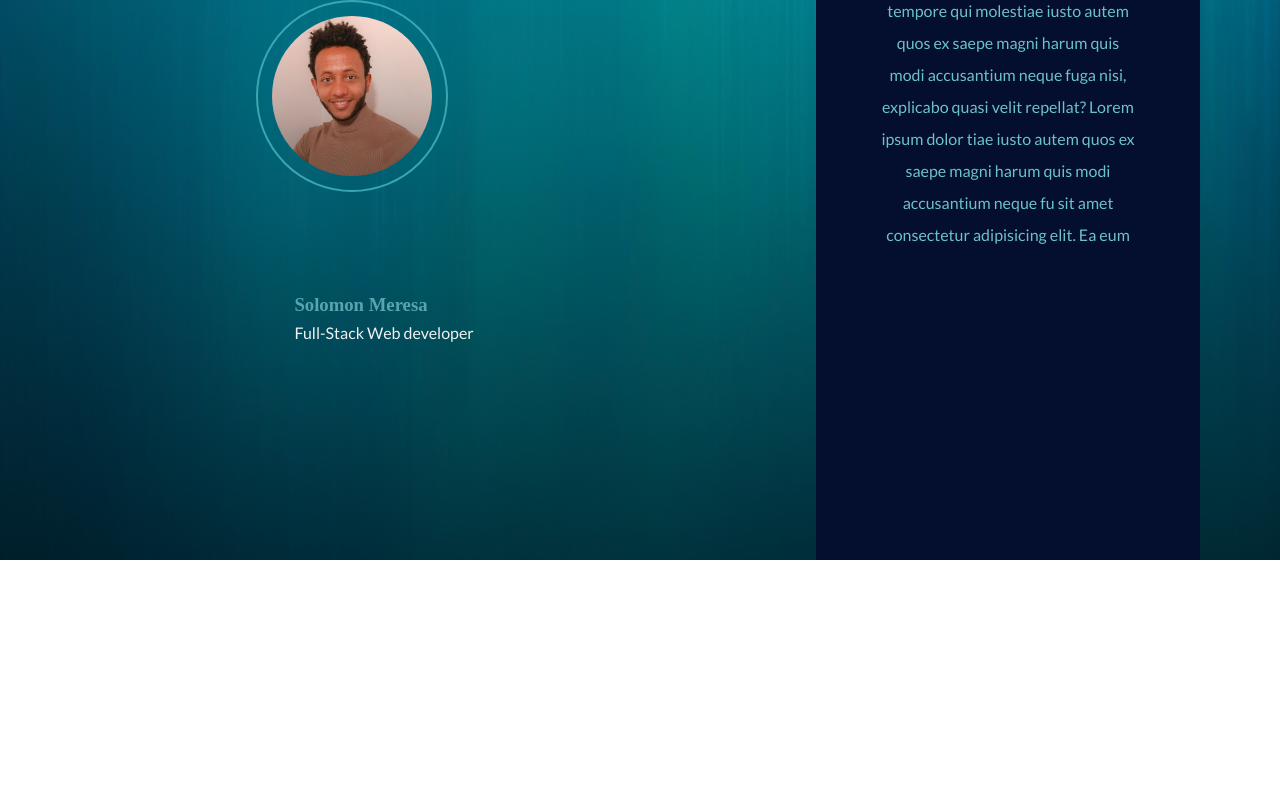
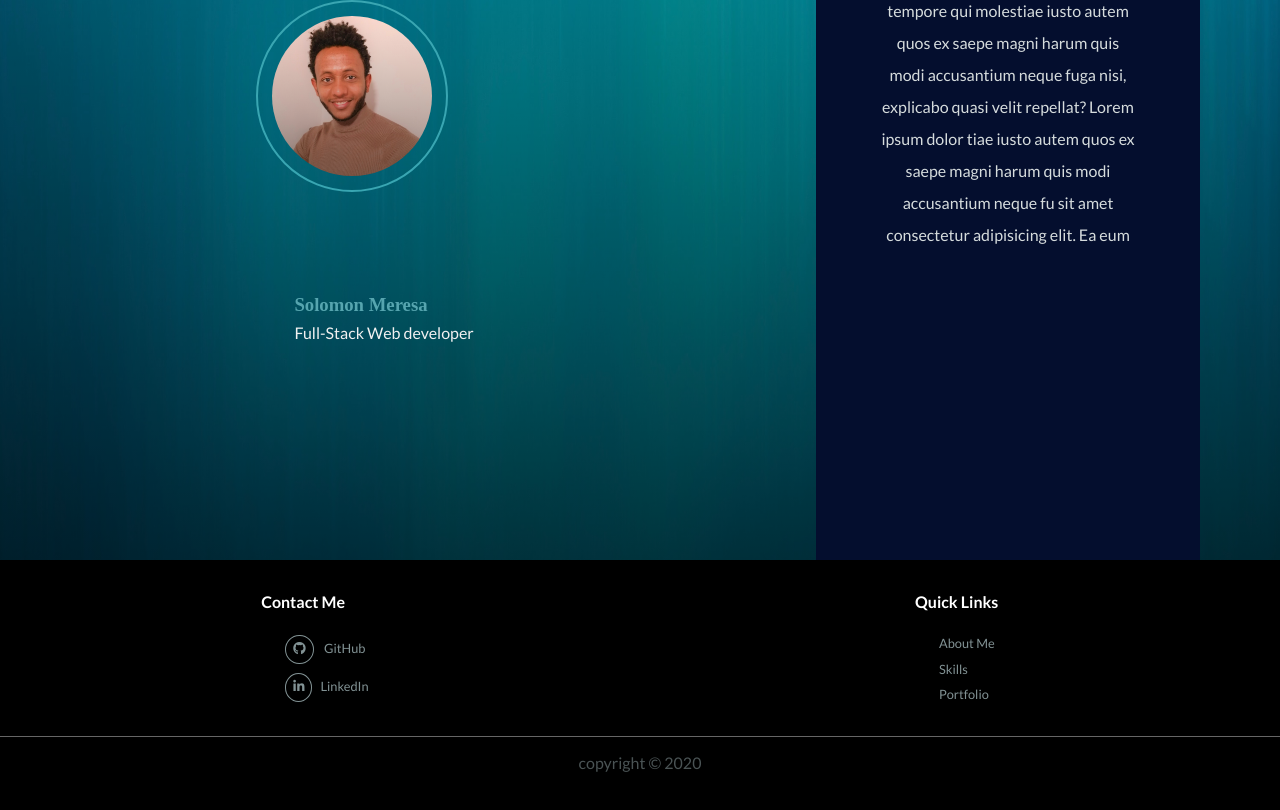
Before and after one commit to solomonalem/reactpo, a React (Create React App) app: page / in a window 1280 px wide. Shown: the part 310-1120 px from the top of the page. Before the commit the page ends 870 px from the top, so only its background shows below. Built offline with nearby package versions, Linux system fonts and the light colour scheme; a web font is replaced by a local one.

Commit message:
adds footer component

```diff
--- a/src/App.js
+++ b/src/App.js
@@ -3,6 +3,7 @@ import './App.css';
 import Nav from './components/Nav'
 import About from './components/About'
 import Contact from './components/Contact'
+import Footer from './components/Footer'
 
 function App() {
 
@@ -27,6 +28,7 @@ function App() {
         </div>
 
       </main>
+      <Footer/>
 
     </div>
   );
--- /dev/null
+++ b/src/components/Footer/index.js
@@ -0,0 +1,58 @@
+import React from 'react';
+
+function Footer(){
+    return(
+        <footer className="footer">
+
+      <div className="footer-container">
+         <div>
+        <h3>
+        Contact
+        Me
+      </h3>
+      <div>
+
+      <ul>
+        <li>
+          <a href="https://github.com/solomonmeresa" target="_blank">
+            <i className="fab fa-github"></i> GitHub</a
+          >
+        </li>
+        <li>
+          <a
+            href="https://www.linkedin.com/in/solomom-meresa-4b83251a3/"
+            target="_blank"
+            ><i className="fab fa-linkedin-in"></i>LinkedIn</a
+          >
+        </li>
+
+
+      </ul>
+    </div>
+         </div>
+
+
+        <div>
+          <h3>Quick Links</h3>
+          <ul>
+            <li>
+              <a href="#about">About Me</a>
+            </li>
+            <li>
+              <a href="#skills">Skills</a>
+            </li>
+            <li>
+              <a href="#work">Portfolio</a>
+            </li>
+          </ul>
+        </div>
+    </div>
+
+
+
+
+      <div className="copyright">copyright &#169; 2020</div>
+    </footer>
+    )
+}
+export default Footer;
--- a/src/index.css
+++ b/src/index.css
@@ -7,7 +7,7 @@
   --light-heading: #c1e2e2;
   --size: 50%;
   --color-dark-gray: #bbbbbb;
-  --color-light-gray: #e7e7e7;
+  --color-light-gray: #b9d0d3;
   --color-white: #fff;
   --color-light: #4dc2ca;
   --color-dark: #39979d;
@@ -113,14 +113,14 @@ nav .navbar-items ul {
   list-style: none;
 }
 nav .navbar-items ul li a {
-  color: rgb(220, 234, 240);
+  color: rgb(58, 173, 191);
   margin-right: 1.5rem;
   padding: 0.3rem;
   font-size: 0.9rem;
   /* border-bottom: 1px solid var(--secondary-color); */
 }
 nav .navbar-items ul li a:hover {
-  color: var(--primary-color);
+  color: rgb(220, 234, 240);
 }
 /* ======== hero-section   ============== */
 .about {
@@ -162,7 +162,7 @@ nav .navbar-items ul li a:hover {
   font-size: 1.9rem;
 }
 .about-bio p {
-  color: rgb(109, 193, 204);
+  color: rgb(214, 220, 221);
   line-height: 2;
   padding: 2rem 1rem;
 }
@@ -177,7 +177,6 @@ nav .navbar-items ul li a:hover {
   border: 2px solid var(--tertiary-color);
   padding: 0.85rem;
   animation: movedown 2s;
-
 }
 .hero-img {
   width: 10rem;
@@ -218,8 +217,6 @@ nav .navbar-items ul li a:hover {
   }
 }
 
-
-
 /*======================================== CONTACT  ==================-=-====*/
 
 .contact {
@@ -246,6 +243,7 @@ nav .navbar-items ul li a:hover {
 }
 .contact-form {
   padding: 1rem;
+  padding-top: 2rem;
   border: 1px solid rgb(40, 142, 165);
 }
 .contact div button {
@@ -253,7 +251,7 @@ nav .navbar-items ul li a:hover {
   width: 90%;
   padding: 0.5rem 1.3rem;
   color: rgb(255, 255, 255);
-  margin: 2rem 0;
+  margin: 1rem 0;
   border: none;
   outline: none;
   border-radius: 0.1rem;
@@ -650,10 +648,9 @@ h2:after {
 
 /* ======== FOOTER - SECTION ==========*/
 .footer {
-  height: 70vh;
-  background-color: var(--heading-color);
+  /* height: 40vh; */
+  background-color: rgb(0, 0, 0);
   display: block;
-  background-color: var(--primary-color);
   padding: 2rem 0;
 }
 .footer-container {
@@ -665,22 +662,26 @@ h2:after {
 }
 .footer h3 {
   color: white;
-  font-size: 1.2rem;
-  margin: 1rem 0;
+  font-size: 1rem;
+  margin: 0;
 }
 .footer ul {
   width: auto;
-  padding: 2rem;
+  padding: 1.5rem;
 }
 
 .footer ul li {
   list-style: none;
   opacity: 0.7;
-  margin-bottom: 1rem;
+  margin-bottom: .6rem;
+
+  font-size: 0.8rem;
 }
 .footer ul li a {
   text-decoration: none;
-  color: var(--secondary-color);
+  color: var(--color-light-gray);
+
+  font-size: 0.8rem;
 }
 .footer li:hover {
   opacity: 1;
@@ -690,19 +691,19 @@ h2:after {
   margin-right: 0.5rem;
   cursor: pointer;
   border-radius: 50%;
-  border: 1px solid var(--secondary-color);
+  border: 1px solid var(--color-light-gray);
   padding: 0.44rem;
-  color: var(--secondary-color);
+  color: var(--color-light-gray);
 }
 .footer div ul li a i:hover {
   background-color: #2e4053;
-  color: var(--secondary-color);
+  color: var(--color-light-gray);
 }
 .copyright {
-  color: var(--secondary-color);
+  color: var(--color-light-gray);
   opacity: 0.4;
   text-align: center;
-  padding: 2rem;
+  padding: 1rem;
   border-top: 1px solid white;
 }
 
```
Also changed, not shown: 1 other file (tests, documents, lock files or other folders).
